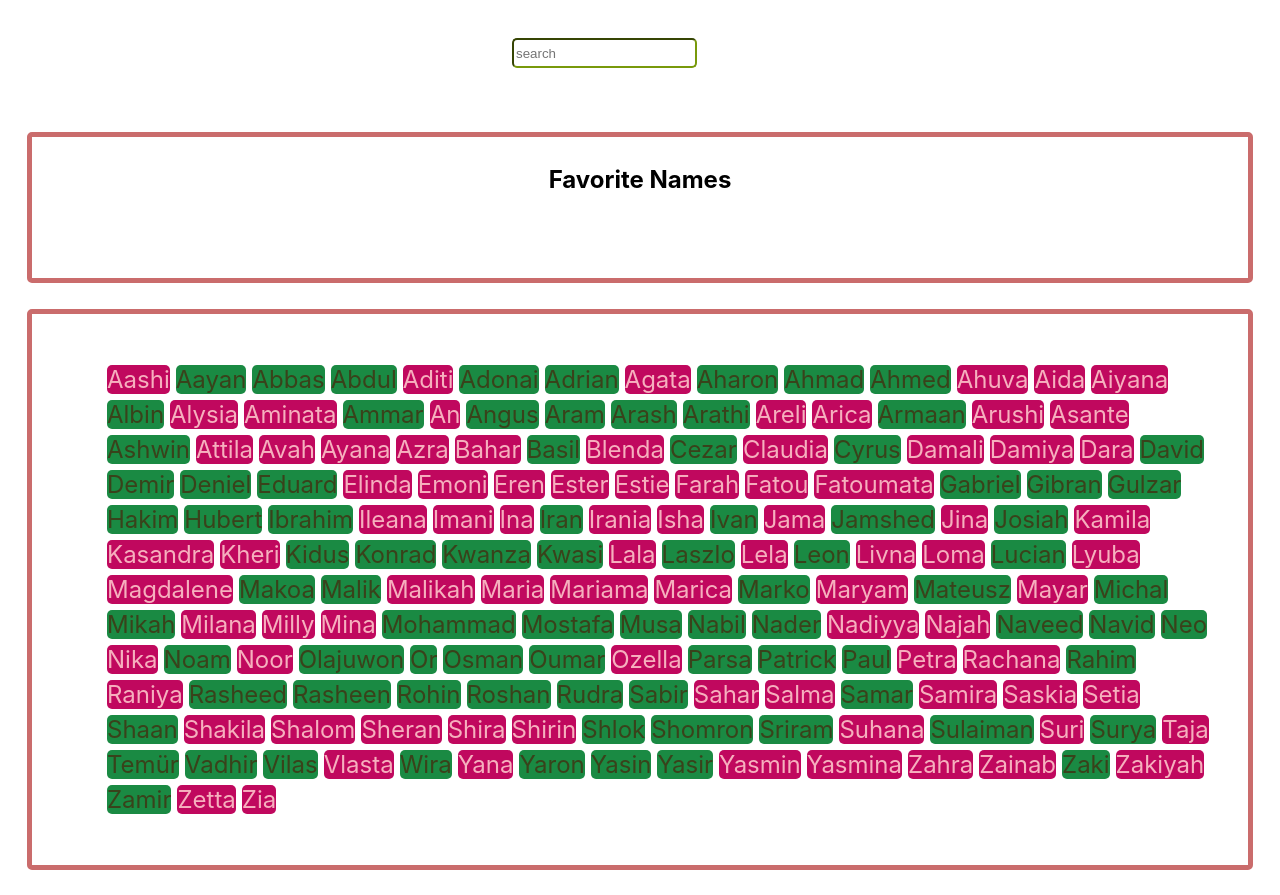
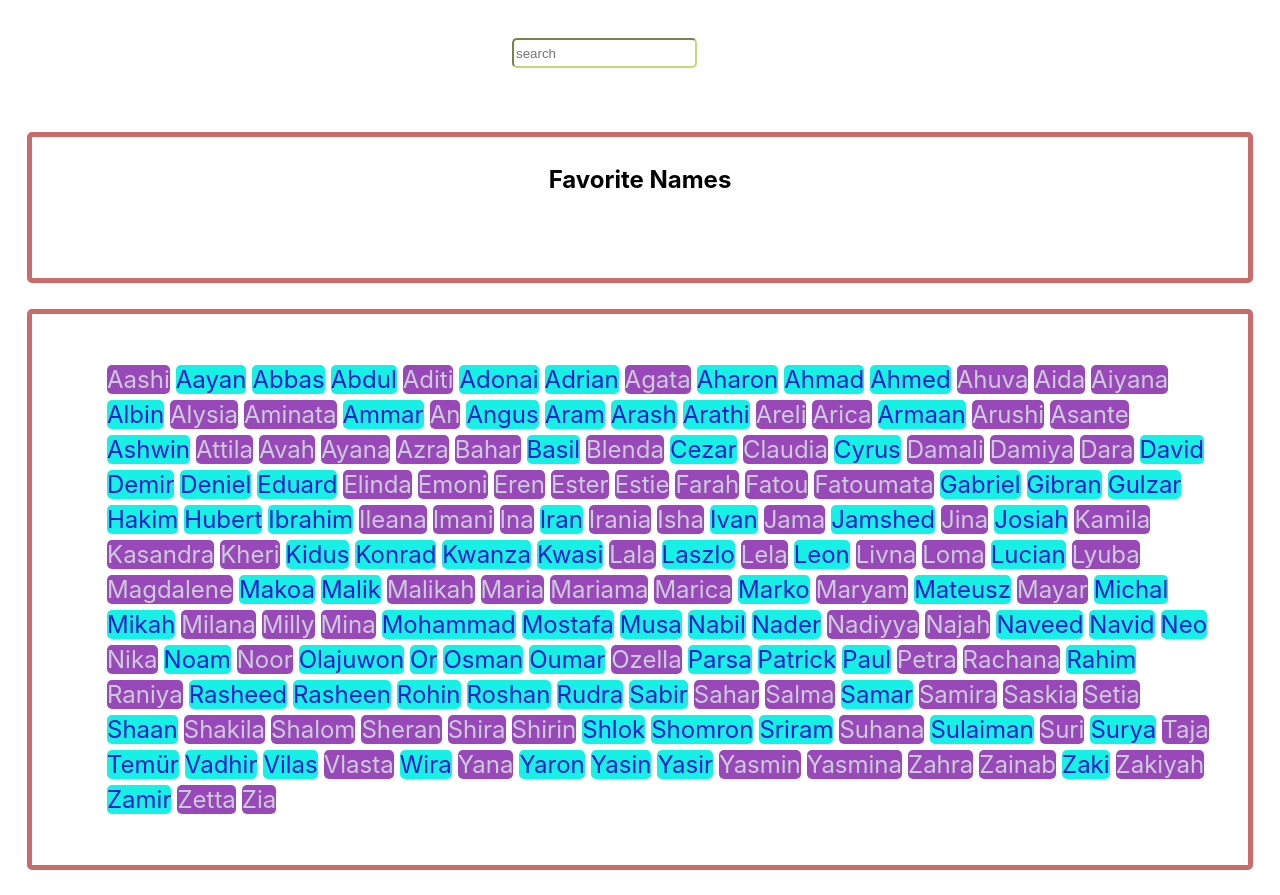
Before and after one commit to Halla-S/baby-names-react, a React (Create React App) app: page / in a window 1280 px wide. Built offline with nearby package versions, Linux system fonts and the light colour scheme.

Commit message:
Fixing errors

```diff
--- a/src/App.css
+++ b/src/App.css
@@ -12,25 +12,25 @@
 }
 
 .blue {
-  background: rgb(26 138 67);
+  background: rgb(23, 240, 229);
   display: inline-block;
   font-size: x-large;
-  color: rgb(57, 66, 27);
+  color: rgb(38, 26, 206);
   margin: 3px;
   border-radius: 5px;
 }
 .pink {
-  background: rgb(192, 8, 94);
+  background:rgb(153, 72, 185) ;
   display: inline-block;
   font-size: x-large;
-  color: rgb(246, 176, 190);
+  color: rgb(204, 203, 218);
   margin: 3px;
   border-radius: 5px;
 }
 input{
   margin:3% 40%;
   height: 1.5rem;
-  border-color: rgb(120, 153, 11);
+  border-color: rgb(194, 216, 121);
   border-radius: 5px;
 }
 .Div{
@@ -39,3 +39,6 @@ input{
   text-align: center;
   padding-top: 0.5rem;
 }
+li{
+  cursor: pointer;
+}
--- a/src/App.js
+++ b/src/App.js
@@ -5,24 +5,25 @@ let babyNames = babyNamesData;
 babyNames = babyNames.sort((item1, item2) =>
   item1.name.localeCompare(item2.name));
 const BabyNames = (props) => {
-  let [searchTerm, setSearchTerm] = useState("");
-  let [list, setList] = useState(props.data);
-  let [addlist, setAddList] = useState([]);
+  const [searchTerm, setSearchTerm] = useState("");
+  const [list, setList] = useState(props.data);
+  const [addlist, setAddList] = useState([]);
   function handleRemove(clickedItemId) {
     const newList = list.filter((item) => item.id !== clickedItemId);
     const mylist = list.filter((item) => item.id === clickedItemId);
     setList(newList);
-    addlist = addlist.concat(mylist);
-    setAddList(addlist);
+    setAddList(addlist.concat(mylist));
+    // setAddList(addlist);
   }
 
   function handleRemoveFav(clickedItemId) {
     const removedFromFav = addlist.filter((item) => item.id !== clickedItemId);
     const addedToOriginal = addlist.filter((item) => item.id === clickedItemId);
-    list = list.concat(addedToOriginal);
-    list = list.sort((item1, item2) => item1.name.localeCompare(item2.name));
-    setList(list);
-
+    // setList(list.concat(addedToOriginal));
+    setList(
+      list
+        .concat(addedToOriginal)
+        .sort((item1, item2) => item1.name.localeCompare(item2.name)));
     setAddList(removedFromFav);
   }
   return (
```
